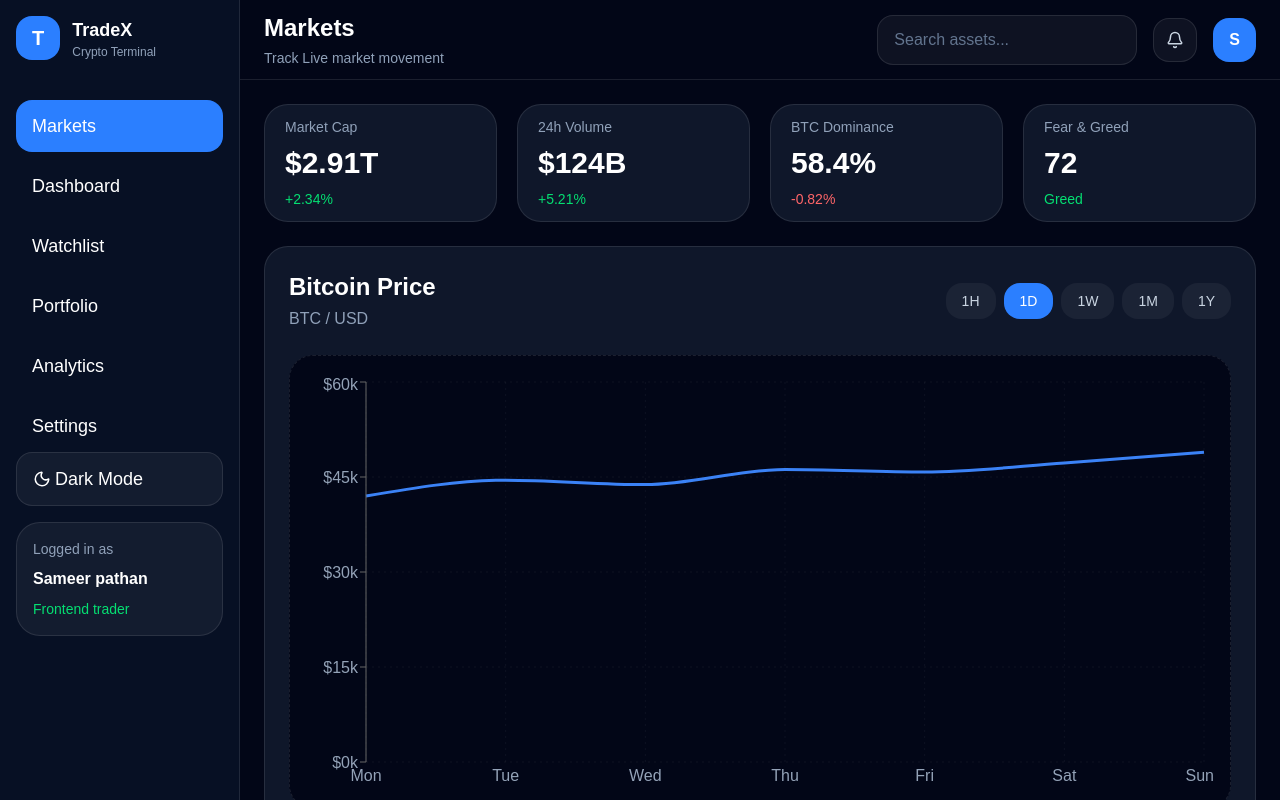
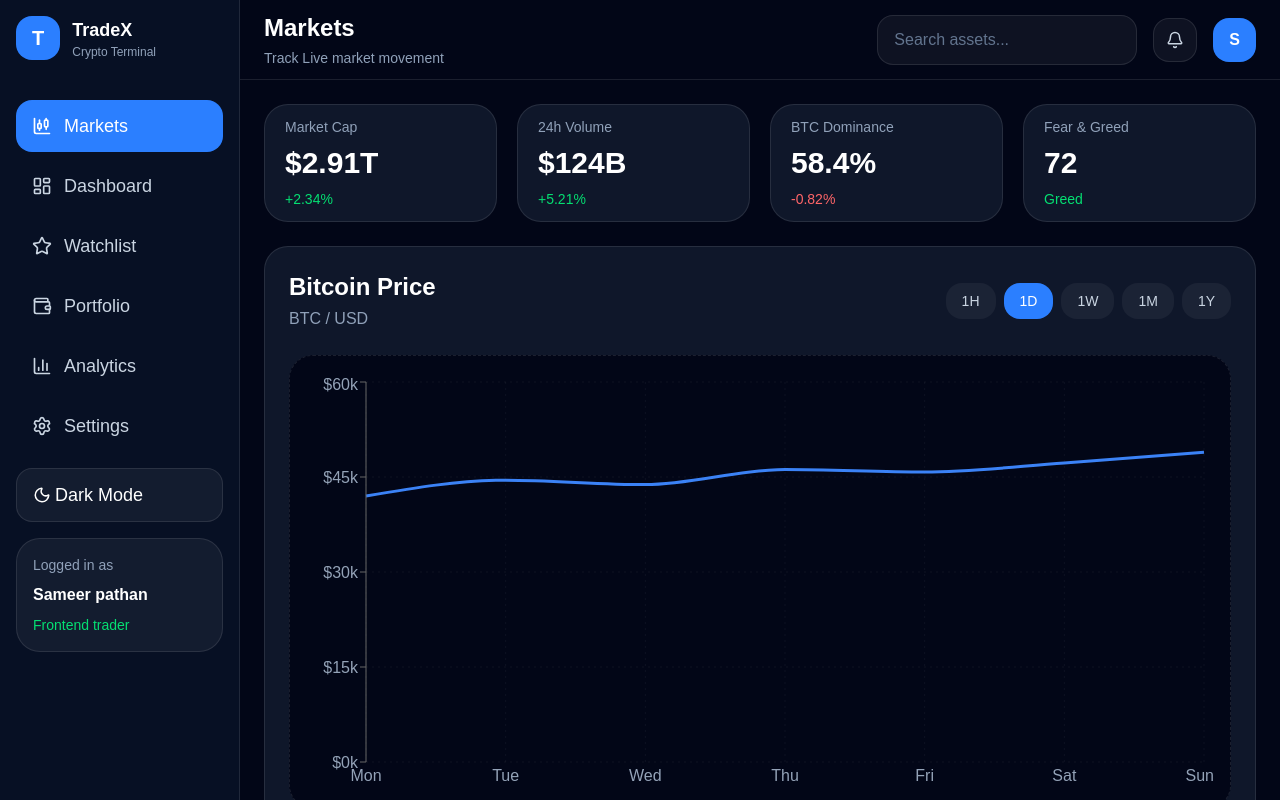
Before and after one commit to sameerpathann/Trading-Dashboard, a React (Vite) app: page / in a window 1280 px wide. Built offline with nearby package versions, Linux system fonts and the light colour scheme.

Commit message:
Sidebar responsive done

```diff
--- a/src/Components/Common/PriceChart.jsx
+++ b/src/Components/Common/PriceChart.jsx
@@ -11,8 +11,8 @@ import { chartData } from "../../Data/chartData";
 
 const PriceChart = () => {
   return (
-    <div className="h-[420px] w-full">
-      <ResponsiveContainer width="100%" height="100%">
+    <div className="h-[420px] min-w-0 w-full">
+      <ResponsiveContainer>
         <LineChart
           margin={{
             top: 10,
--- a/src/Layout/Header.jsx
+++ b/src/Layout/Header.jsx
@@ -1,5 +1,5 @@
-import { Bell } from "lucide-react";
-const Header = () => {
+import { Bell, Moon, Menu } from "lucide-react";
+const Header = ({ setIsSidebarOpen }) => {
   return (
     <div className="h-[80px] border-b border-white/10 bg-[#020617] px-6 flex items-center">
       <div className="flex items-center justify-between w-full">
@@ -12,6 +12,12 @@ const Header = () => {
         </div>
         {/* Right */}
         <div className="flex items-center gap-4">
+          <button
+            onClick={() => setIsSidebarOpen((prev) => !prev)}
+            className="flex items-center justify-center rounded-2xl cursor-pointer p-3 bg-white/5 border border-white/10 transition hover:bg-white/10 lg:hidden"
+          >
+            <Menu size={20} />
+          </button>
           <input
             className="outline-none cursor-pointer border border-white/10 transition rounded-2xl bg-white/5 px-4 py-3 placeholder:text-slate-500 focus:border-blue-500 w-[260px]"
             type="text"
--- a/src/Layout/MainContent.jsx
+++ b/src/Layout/MainContent.jsx
@@ -8,7 +8,7 @@ const MainContent = () => {
   const [activeTimeframe, setActiveTimeframe] = useState("1D");
   const timeframeButtons = ["1H", "1D", "1W", "1M", "1Y"];
   return (
-    <div className="h-[calc(100vh-80px)] main-content-container overflow-y-auto bg-[#020617] p-6">
+    <div className="h-[calc(100vh-80px)] main-content-container  overflow-y-auto bg-[#020617] p-6">
       <div className="space-y-6">
         {/* Stats Grid */}
         <div className="grid grid-cols-1 gap-5 md:grid-cols-2 xl:grid-cols-4">
--- a/src/Layout/MainLayout.jsx
+++ b/src/Layout/MainLayout.jsx
@@ -1,16 +1,21 @@
 import Sidebar from "./Sidebar";
 import Header from "./Header";
 import MainContent from "./MainContent";
-
+import { useState } from "react";
 const MainLayout = () => {
+  const [isSidebarOpen, setIsSidebarOpen] = useState(false);
   return (
     <div className="flex">
       {/* Left */}
-      <Sidebar />
+      <Sidebar
+        isSidebarOpen={isSidebarOpen}
+        setIsSidebarOpen={setIsSidebarOpen}
+      />
+
       {/* Right */}
       <div className="flex-1">
         {/* Header */}
-        <Header />
+        <Header setIsSidebarOpen={setIsSidebarOpen} />
         {/* Main content */}
         <MainContent />
       </div>
--- a/src/Layout/Sidebar.jsx
+++ b/src/Layout/Sidebar.jsx
@@ -1,7 +1,63 @@
 import { Moon } from "lucide-react";
+import {
+  LayoutDashboard,
+  CandlestickChart,
+  Star,
+  Wallet,
+  BarChart3,
+  Settings,
+  X,
+} from "lucide-react";
+import { useState } from "react";
+const Sidebar = ({ isSidebarOpen, setIsSidebarOpen }) => {
+  const [activeNav, setActiveNav] = useState("Markets");
+  const navItems = [
+    {
+      id: 1,
+      label: "Markets",
+      icon: CandlestickChart,
+    },
 
-const Sidebar = () => {
+    {
+      id: 2,
+      label: "Dashboard",
+      icon: LayoutDashboard,
+    },
+
+    {
+      id: 3,
+      label: "Watchlist",
+      icon: Star,
+    },
+
+    {
+      id: 4,
+      label: "Portfolio",
+      icon: Wallet,
+    },
+
+    {
+      id: 5,
+      label: "Analytics",
+      icon: BarChart3,
+    },
+
+    {
+      id: 6,
+      label: "Settings",
+      icon: Settings,
+    },
+  ];
   return (
+    <div
+      className={`fixed left-0 top-0 z-50 h-screen w-[240px transform bg-[#071024]] transition-transform duration-300 lg:static lg:translate-x-0 ${isSidebarOpen ? "translate-x-0" : "-translate-x-full"}`}
+    >
+      <button
+        onClick={() => setIsSidebarOpen((prev) => !prev)}
+        className="absolute right-4 top-4 text-slate-400 cursor-pointer p-2 bg-white/5 border border-white/10 transition hover:bg-white/10 rounded-xl lg:hidden"
+      >
+        <X size={25} />
+      </button>
       <div className="p-2 w-[240px]  bg-[#071024] h-screen overflow-y-scroll sideBar-Container border-r border-white/10 p-4">
         {/* Logo */}
         <div>
@@ -18,39 +74,23 @@ const Sidebar = () => {
         {/* Links */}
         <div className="pt-10">
           <div className="flex flex-col gap-2">
+            {navItems.map((item) => {
+              const Icon = item.icon;
+
+              return (
                 <button
-            className={`bg-blue-500 cursor-pointer text-left py-3 px-4 rounded-2xl text-lg font-medium`}
+                  key={item.id}
+                  onClick={() => setActiveNav(item.label)}
+                  className={`flex items-center cursor-pointer gap-3 rounded-2xl px-4 py-3 text-left text-lg font-medium transition ${activeNav === item.label ? `bg-blue-500 text-white` : `text-slate-300 hover:bg-white/5`}`}
                 >
-            Markets
+                  <Icon size={20} />
+                  <span>{item.label}</span>
                 </button>
-          <button
-            className={`cursor-pointer text-left py-3 px-4 rounded-2xl text-lg font-medium`}
-          >
-            Dashboard
-          </button>
-          <button
-            className={`cursor-pointer text-left py-3 px-4 rounded-2xl text-lg font-medium`}
-          >
-            Watchlist
-          </button>
-          <button
-            className={`cursor-pointer text-left py-3 px-4 rounded-2xl text-lg font-medium`}
-          >
-            Portfolio
-          </button>
-          <button
-            className={`cursor-pointer text-left py-3 px-4 rounded-2xl text-lg font-medium`}
-          >
-            Analytics
-          </button>
-          <button
-            className={`cursor-pointer text-left py-3 px-4 rounded-2xl text-lg font-medium`}
-          >
-            Settings
-          </button>
+              );
+            })}
           </div>
           {/* Bottom */}
-        <div className="flex flex-col gap-4">
+          <div className="flex flex-col gap-4 mt-4">
             <button
               className={`cursor-pointer text-left py-3 px-4 flex items-center gap-1 rounded-2xl text-lg font-medium border border-white/10 bg-white/5`}
             >
@@ -64,6 +104,7 @@ const Sidebar = () => {
           </div>
         </div>
       </div>
+    </div>
   );
 };
 
```
Lines whose indentation alone changed are shown as unchanged.
